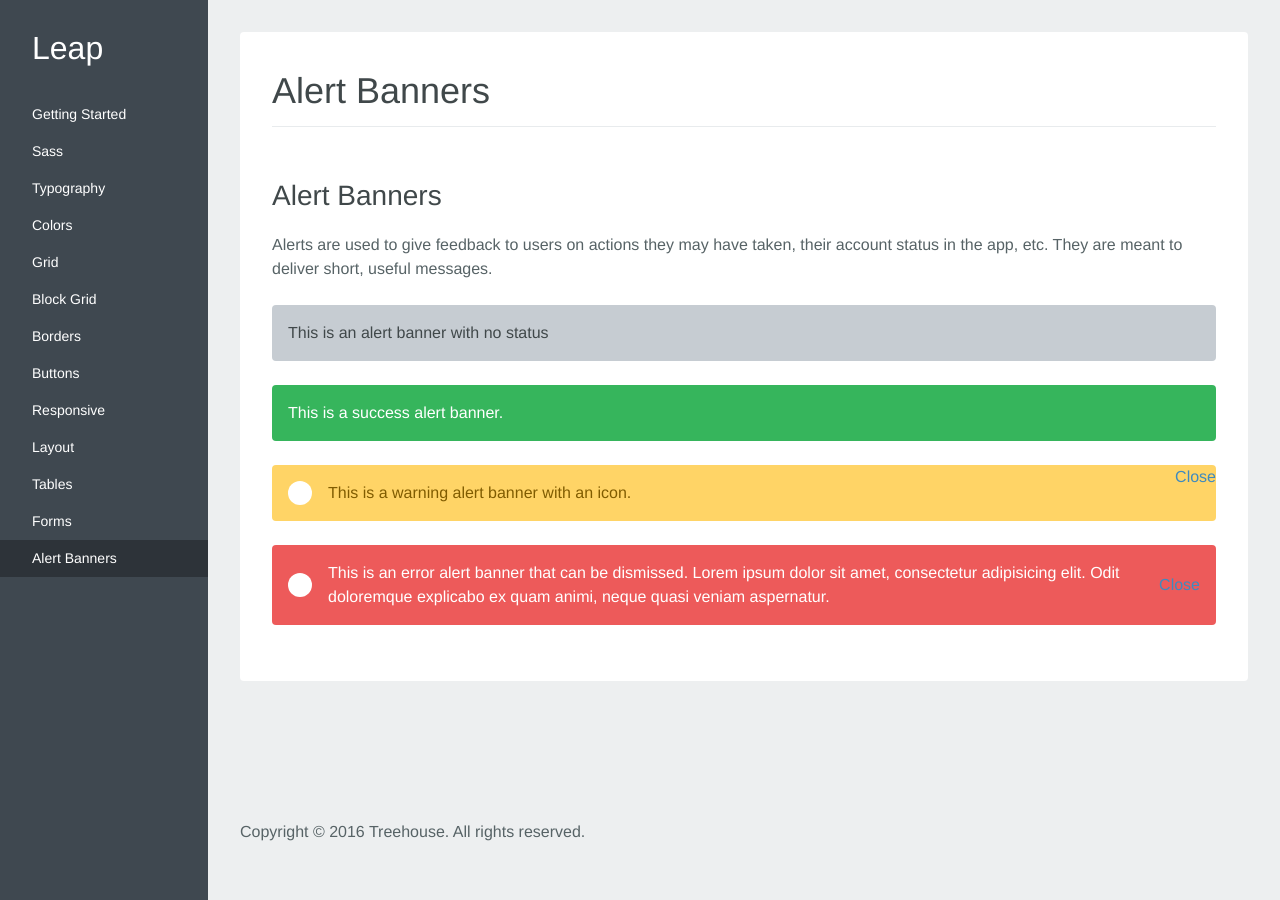
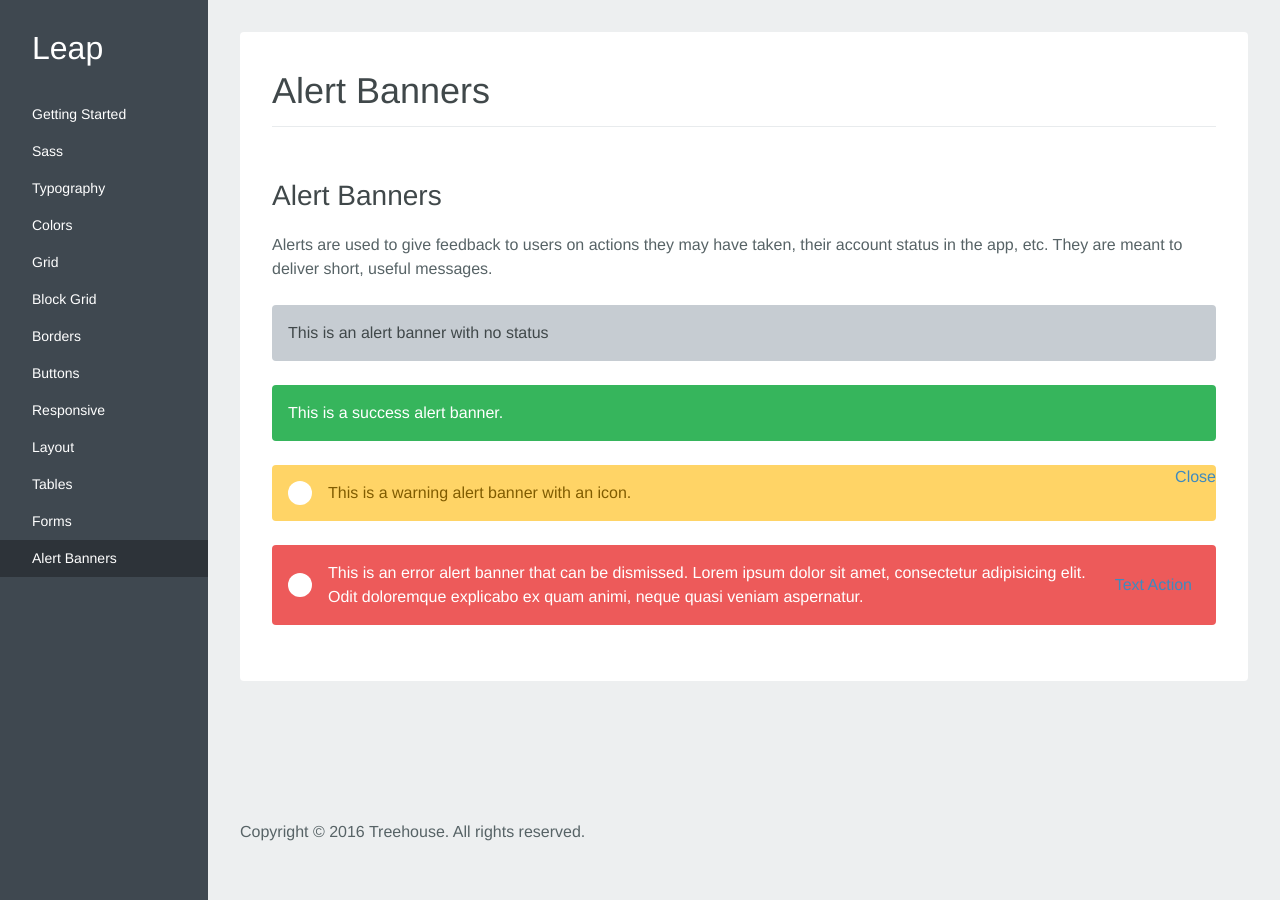
Before and after one commit to treehouse/project-leap, a Jekyll site: the page built from alert-banners.html, in a window 1280 px wide. Built offline with Jekyll 4.4.1, drawn with Linux system fonts in a browser that asks for light colours; some web fonts are replaced.

Commit message:
moving over to the proper BEM name scheme

```diff
--- a/_sass/leap/modules/_alert-banners.sass
+++ b/_sass/leap/modules/_alert-banners.sass
@@ -1,16 +1,16 @@
 .alert
-  &-banner
+  &__banner
     background-color: gray-color(gray)
     border-radius: $border-radius
     padding: 1rem
     position: relative
-    &-success
+    &--success
       background-color: ui-color(green)
-    &-warning
+    &--warning
       background-color: ui-color(yellow)
-    &-error
+    &--error
       background-color: ui-color(red)
-  &-icon
+  &__icon
     width: 1.5rem
     height: 1.5rem
     vertical-align: middle
@@ -21,27 +21,34 @@
     transform: translateY(-50%)
 
 
-    & + .alert-message
+    & + .alert__message
       padding-left: 2.5rem
 
-  &-message
+  &__message
     display: inline-block
     color: text-color(dark)
     padding-right: 5rem
+    max-width: 900px
+    .alert__banner--success &,
+    .alert__banner--error &
+      color: #fff
+    .alert__banner--warning &
+      color: darken(ui-color(yellow), 45%)
+  // Styling if there is an action
+  // This can either be a close icon, or a normal button
+  &__action
+    position: absolute
+    top: 50%
+    right: 1.5rem
+    transform: translateY(-50%)
+    display: block
     .alert-banner-success &,
     .alert-banner-error &
       color: #fff
     .alert-banner-warning &
       color: darken(ui-color(yellow), 45%)
-  // Styling if there is an action
-  // This can either be a close icon, or a normal button
-  &-action
-    position: absolute
-    top: 50%
-    right: 1rem
-    transform: translateY(-50%)
-    display: block
-    &-close
+    // Styling for Close Icon
+    &--close
       background-color: transparent
       border: none
       position: absolute
@@ -49,3 +56,4 @@
       right: 0
       bottom: 0
       display: block
+      vertical-align: middle
--- a/alert-banners.html
+++ b/alert-banners.html
@@ -10,22 +10,22 @@ navigation_weight: 12
   <h2 class="m-b-1-xs">Alert Banners</h2>
   <p class="m-b-2-xs">Alerts are used to give feedback to users on actions they may have taken, their account status in the app, etc. They are meant to deliver short, useful messages.</p>
 
-  <div class="alert-banner m-b-2-xs">
-    <p class="alert-message">This is an alert banner with no status</p>
+  <div class="alert__banner m-b-2-xs">
+    <p class="alert__message">This is an alert banner with no status</p>
   </div>
 
-  <div class="alert-banner alert-banner-success m-b-2-xs">
-    <p class="alert-message">This is a success alert banner.</p>
+  <div class="alert__banner alert__banner--success m-b-2-xs">
+    <p class="alert__message">This is a success alert banner.</p>
   </div>
-  <div class="alert-banner alert-banner-warning m-b-2-xs">
-    <span class="alert-icon circle"></span>
-    <p class="alert-message">This is a warning alert banner with an icon.</p>
-    <a class="alert-action-close">Close</a>
+  <div class="alert__banner alert__banner--warning m-b-2-xs">
+    <span class="alert__icon circle"></span>
+    <p class="alert__message">This is a warning alert banner with an icon.</p>
+    <a class="alert__action--close">Close</a>
   </div>
-  <div class="alert-banner alert-banner-error m-b-2-xs">
-    <span class="alert-icon circle"></span>
-    <p class="alert-message">This is an error alert banner that can be dismissed. Lorem ipsum dolor sit amet, consectetur adipisicing elit. Odit doloremque explicabo ex quam animi, neque quasi veniam aspernatur.</p>
-    <a class="alert-action">Close</a>
+  <div class="alert__banner alert__banner--error m-b-2-xs">
+    <span class="alert__icon circle"></span>
+    <p class="alert__message">This is an error alert banner that can be dismissed. Lorem ipsum dolor sit amet, consectetur adipisicing elit. Odit doloremque explicabo ex quam animi, neque quasi veniam aspernatur.</p>
+    <a class="alert__action alert__action--button">Text Action</a>
   </div>
 
 
```
